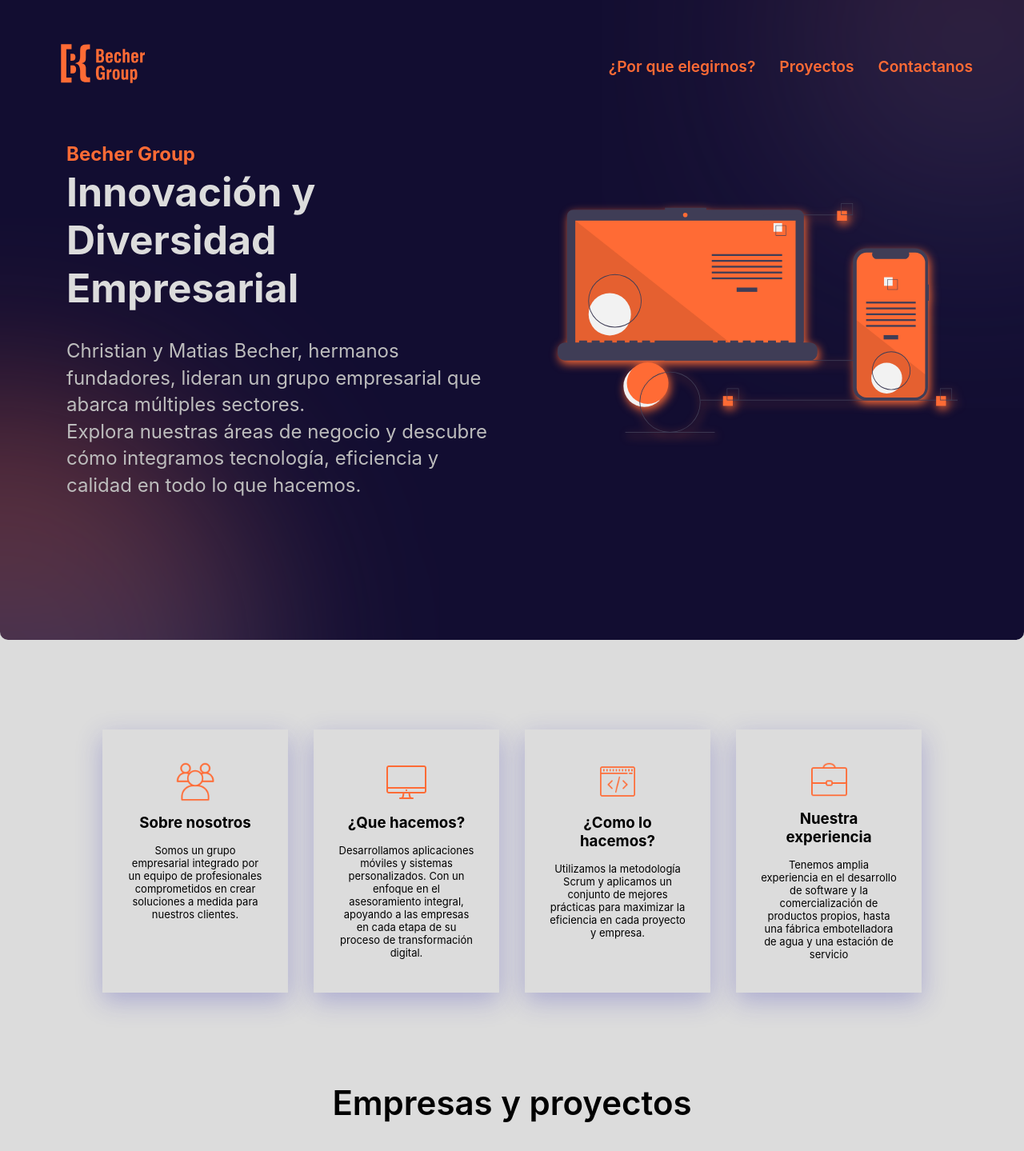
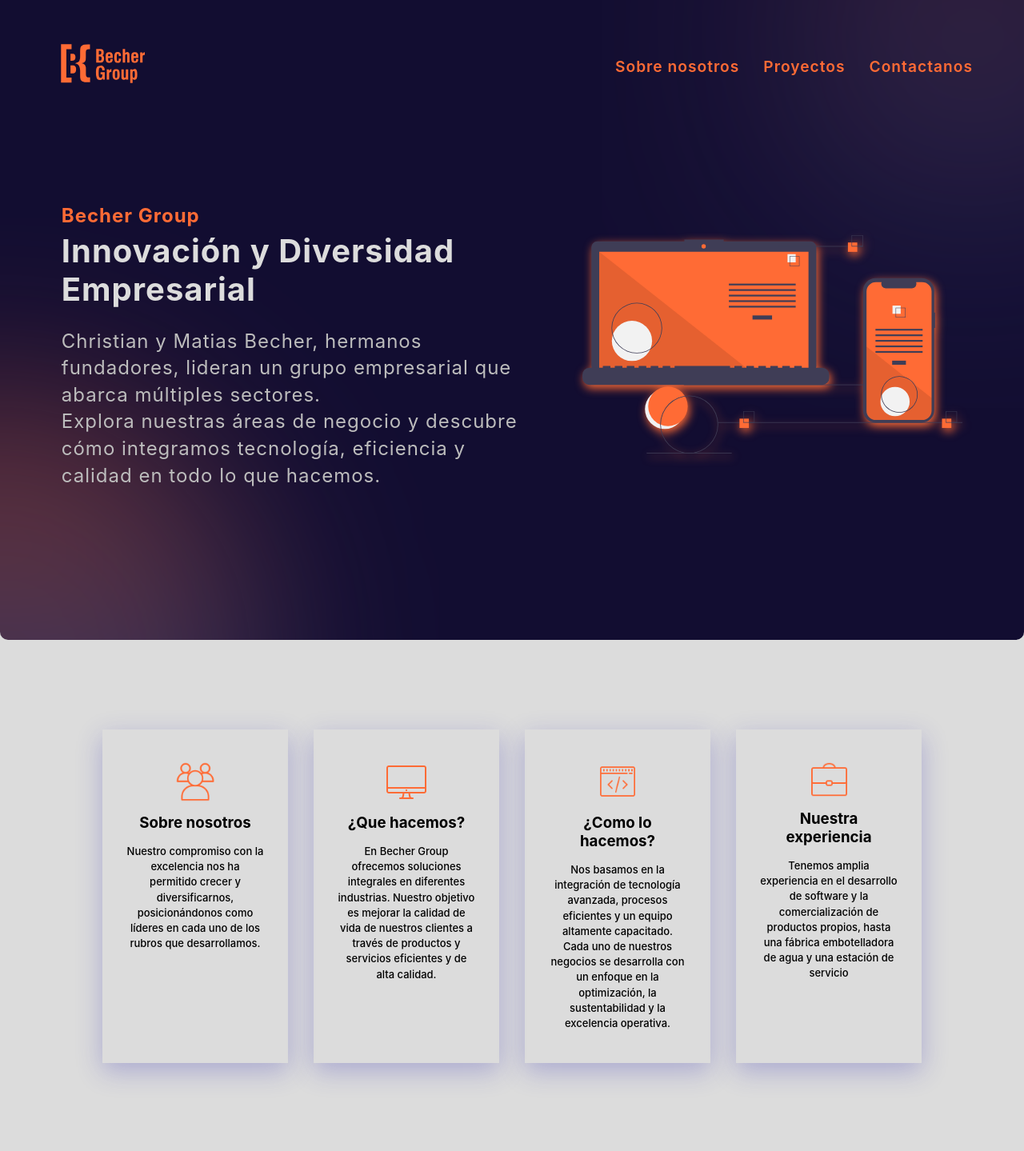
Before and after one commit to MelinaZarateB/Landing-Becher-Group, a React (Vite) app: page / in a window 1280 px wide. Shown: the top 1439 px of the page at 80% size. Built offline with nearby package versions, Linux system fonts and the light colour scheme.

Commit message:
Add finished styles

```diff
--- a/src/components/About/About.css
+++ b/src/components/About/About.css
@@ -1,27 +1,27 @@
-.container-about{
+.container-about {
   padding: 0 8rem;
   padding-top: 5rem;
   padding-bottom: 5rem;
   background-color: #dcdcdc;
   margin-top: 2rem;
 }
-.grid-about{
+.grid-about {
   margin: 0 auto;
   display: grid;
   grid-template-columns: repeat(4, 1fr);
   gap: 2rem;
 }
 @media screen and (width < 1200px) {
-    .grid-about{
+  .grid-about {
     grid-template-columns: repeat(2, 1fr);
   }
 }
 @media screen and (width < 768px) {
-    .grid-about{
+  .grid-about {
     grid-template-columns: 1fr;
   }
 }
-.card-grid{
+.card-grid {
   padding-left: 30px;
   padding-right: 30px;
   padding-bottom: 40px;
@@ -33,9 +33,16 @@
   gap: 15px;
   box-shadow: 0px 10px 30px 0px rgba(59, 55, 181, 0.3);
   visibility: hidden;
+  transition: all 0.2s ease;
 }
-.card-grid p{
+.card-grid p {
   font-size: 13px;
+  line-height: 1.2rem;
+  font-weight: 500;
+}
+.card-grid:hover {
+  background-color: #120d31;
+  color: #dcdcdc;
 }
 .animate {
   -webkit-animation-duration: 2s;
@@ -72,3 +79,13 @@
     transform: translateY(0px) scale(1);
   }
 }
+@media screen and (width <768px) {
+  .container-about {
+    padding: 0 2%;
+  }
+}
+@media screen and (width < 980px) {
+  .container-about {
+    padding: 0 50px;
+  }
+}
--- a/src/components/About/About.jsx
+++ b/src/components/About/About.jsx
@@ -11,27 +11,27 @@
   const show = useNearScreen(elementRef)
 
   return (
-    <section className="container-about">
-      <div className="grid-about" id="about">
+    <section className="container-about" id="about">
+      <div className="grid-about" >
         <div className={`card-grid ${show ? 'animate' : ''}`} ref={elementRef}>
           <img src={imgGroup} style={{ width: "50px" }} alt="" />
           <h3>Sobre nosotros</h3>
           <p>
-          Somos un grupo empresarial integrado por un equipo de profesionales comprometidos en crear soluciones a medida para nuestros clientes.
+          Nuestro compromiso con la excelencia nos ha permitido crecer y diversificarnos, posicionándonos como líderes en cada uno de los rubros que desarrollamos.
           </p>
         </div>
         <div className={`card-grid ${show ? 'animate' : ''}`} ref={elementRef}>
           <img src={imgPC} alt="" />
           <h3>¿Que hacemos?</h3>
-          <p>
-          Desarrollamos aplicaciones móviles y sistemas personalizados. Con un enfoque en el asesoramiento integral, apoyando a las empresas en cada etapa de su proceso de transformación digital.
+          <p >
+          En Becher Group ofrecemos soluciones integrales en diferentes industrias. Nuestro objetivo es mejorar la calidad de vida de nuestros clientes a través de productos y servicios eficientes y de alta calidad.
           </p>
         </div>
         <div className={`card-grid ${show ? 'animate' : ''}`} ref={elementRef}>
           <img src={imgCode} style={{ width: "50px" }} alt="" />
           <h3>¿Como lo hacemos?</h3>
           <p>
-          Utilizamos la metodología Scrum y aplicamos un conjunto de mejores prácticas para maximizar la eficiencia en cada proyecto y empresa.
+          Nos basamos en la integración de tecnología avanzada, procesos eficientes y un equipo altamente capacitado. Cada uno de nuestros negocios se desarrolla con un enfoque en la optimización, la sustentabilidad y la excelencia operativa.
           </p>
         </div>
         <div className={`card-grid ${show ? 'animate' : ''}`} ref={elementRef}>
--- a/src/components/Form/Form.jsx
+++ b/src/components/Form/Form.jsx
@@ -6,8 +6,8 @@
   const elementRef = useRef();
   const show = useNearScreen(elementRef)
   return (
-    <section className="container-form">
-      <div className={`container-child-form  ${show ? 'animate' : ''}`} ref={elementRef} id="contact">
+    <section className="container-form" id="contact">
+      <div className={`container-child-form  ${show ? 'animate' : ''}`} ref={elementRef}>
         <div className="titles-form" >
           <h2>Estamos para ayudarte</h2>
           <h3>Contactanos</h3>
--- a/src/components/HeroSection/HeroSection.css
+++ b/src/components/HeroSection/HeroSection.css
@@ -11,6 +11,7 @@
     justify-content: center;
 }
 .hero-principal{
+    padding-top: 4rem;
     padding-left: 4rem;
     padding-right: 4rem;
     height: auto;
@@ -20,45 +21,84 @@
     justify-content: space-around;
     margin: 0 auto;
     align-items: center;
+    gap: 50px;
 }
 .container-image{
+    max-width: 475px;
     order: 1;
 }
 .container-image img{
-    width: 500px;
+    width: 100%;
     filter: drop-shadow(2px 4px 6px #FF6B35)
 }
 .container-text{
     width: 50%;
     text-align: left;
-    padding-right: 50px;
 }
 .container-text h1{
-    font-size: 50px;
+    font-size: 40px;
     color: #dcdcdc;
     line-height: 1.2;
-
+    letter-spacing: 1px;
 }
 .container-text div{
     /*padding: 10px;*/
 }
-.container-text p{
+.p-hero-section{
     color: #bdbdbd;
     line-height: 1.4;
     font-size: 24px;
-    margin-top: 2rem;
+    margin-top: 1.5rem;
+    letter-spacing: 1px;
 }
+
 .span-hero-section{
-    margin-bottom: 1.5rem;
+    display: block;
     font-size: 24px;
     font-weight: 700;
     line-height: 1.4;
+    letter-spacing: 1px;
+    margin-bottom: 0.2rem;
     color: #FF6B35;
     animation: fadeLeft linear both;
     animation-duration: 2s;
 }
-/* General fadeIn animation */
-/* Animación de fadeIn */
+@media screen and ( width < 1199px) {
+    .p-hero-section {
+        font-size: 21px;
+    }
+    .container-text h1{
+        font-size: 37px;
+    }
+}
+
+@media screen and (width < 972px) {
+    .container-hero{
+        height: auto;
+    }
+    .hero-principal{
+        flex-direction: column;
+        padding-left: 50px;
+        padding-right: 50px;
+        justify-content: center;
+        margin-top: 50px;
+    }
+    .container-text{
+        width: 100%;
+    }
+}
+@media  screen and (width<768px) {
+    .container-text h1{
+        font-size: 25px;
+    }
+    .p-hero-section {
+        font-size: 17px;
+    }
+    .span-hero-section{
+        font-size: 18px;
+    }
+}
+
 .animate {
     -webkit-animation-duration: 2s;
     animation-duration: 2s;
--- a/src/components/HeroSection/HeroSection.jsx
+++ b/src/components/HeroSection/HeroSection.jsx
@@ -3,7 +3,7 @@
 
 const HeroSection = () => {
   return (
-    <section className="container-hero">
+    <section className="container-hero" id="hero">
     <div className="hero-principal">
         <div className="container-image animate">  {/* Aplica fadeIn */}
             <img src={image} alt="" />
@@ -14,7 +14,7 @@
                 <span className="span-hero-section ">Becher Group</span>
               </div>
                 <h1 className="fadeLeft">Innovación y Diversidad Empresarial</h1>
-                <p className="fadeLeft">
+                <p className="fadeLeft p-hero-section">
                 Christian y Matias Becher, hermanos fundadores, lideran un grupo empresarial que abarca múltiples sectores.
                 <br />
                 Explora nuestras áreas de negocio y descubre cómo integramos tecnología, eficiencia y calidad en todo lo que hacemos.
--- a/src/components/NavBar/NavBar.css
+++ b/src/components/NavBar/NavBar.css
@@ -1,4 +1,4 @@
-.container-navbar{
+.container-navbar {
   position: fixed;
   left: 0;
   top: 0;
@@ -6,28 +6,33 @@
   z-index: 22;
   height: auto;
   background-color: transparent;
+}
+@media screen and (width > 978px) {
+  .container-navbar {
     animation: enhance-nav linear 0.2s both;
     -webkit-animation: enhance-nav linear 0.2s both;
     -webkit-timeline: scroll(root);
-    -webkit-rannge: 0 30px;
+    -webkit-range: 0 30px;
     animation-timeline: scroll(root);
     animation-range: 0 30px;
   }
+}
 @keyframes enhance-nav {
-    to{
+  to {
     background-color: rgba(18, 13, 49);
     /* backdrop-filter: blur(5px);*/
     height: 100px;
   }
 }
-@-webkit-keyframes enhance-nav{
-    to{
+@-webkit-keyframes enhance-nav {
+  to {
     background-color: rgba(18, 13, 49);
     /* backdrop-filter: blur(5px);*/
     height: 150px;
   }
 }
-.hero-navbar-scrolled{
+
+.hero-navbar-scrolled {
   width: 100%;
   height: 100px;
   padding-right: 4rem;
@@ -42,11 +47,22 @@
   font-weight: 500;
   font-size: 1.1rem;
   box-shadow: 0 6px 12px rgba(0, 0, 0, 0.2);
-    .container-logo img{
+  background-color: #120d31;
+  .container-logo img {
     width: 100px;
   }
 }
-.hero-navbar{
+.active-mobile{
+    background-color: #120d31;
+    width: 100%;
+    height: auto;
+}
+@media screen and (width > 978px) {
+    .active-mobile{
+        background-color: transparent;
+    }
+}
+.hero-navbar {
   width: 100%;
   height: 165px;
   padding-right: 4rem;
@@ -61,7 +77,6 @@
   font-weight: 500;
   font-size: 1.2rem;
   transition: all 0.2s;
-
 }
 .container-logo img {
   width: 130px; /* Ajusta el tamaño del contenedor */
@@ -69,22 +84,69 @@
   height: auto; /* Mantiene la proporción de la imagen */
   object-fit: contain; /* Asegura que la imagen se ajuste correctamente dentro del contenedor */
   padding: 0;
-    transition: all .2s;
+  transition: all 0.2s;
+  cursor: pointer;
 }
-
-.container-links-navbar{
+.bars-menu {
+  display: none;
+}
+.container-links-navbar ul {
   display: flex;
-    gap: 30px
+  gap: 30px;
 }
-.container-links-navbar span{
+.container-links-navbar li {
   cursor: pointer;
-    color: #FF6B35;
+  color: #ff6b35;
+  letter-spacing: 1px;
   font-weight: 600;
   transition: all 0.2s ease;
 }
-.container-links-navbar span:hover{
+.container-links-navbar li:hover {
   color: #dcdcdc;
   filter: drop-shadow(3px 3px 4px rgba(243, 236, 236, 0.3));
-
-
 }
+@media screen and (width < 978px) {
+  .bars-menu {
+    display: block;
+  }
+  .hero-navbar {
+    height: 100px;
+    padding-right: 2rem;
+    padding-left: 2rem;
+  }
+  .container-logo img {
+    width: 100px;
+  }
+  .container-links-navbar {
+    height: 0px;
+    position: absolute;
+    top: 80px;
+    left: 0;
+    right: 0;
+    width: 100vw;
+    overflow: hidden;
+    transition: all 0.2s ease;
+  }
+  .container-links-navbar.active {
+    height: 200px;
+    display: flex;
+    justify-content: center;
+    background-color: #120d31;
+    padding-top: 1.2rem;
+  }
+  .container-links-navbar.active ~ .hero-navbar {
+    background-color: #120d31;
+  }
+  .container-links-navbar ul {
+    display: block;
+    width: fit-content;
+    text-align: center;
+    transition: 0.2s ease;
+    opacity: 0;
+  }
+  .container-links-navbar.active ul {
+    display: flex;
+    flex-direction: column;
+    opacity: 1;
+  }
+}
--- a/src/components/NavBar/NavBar.jsx
+++ b/src/components/NavBar/NavBar.jsx
@@ -1,37 +1,77 @@
 import "./NavBar.css";
 import logo from "./../../assets/ISOTIPO_BECHERGROUP.svg";
-import { useState, useEffect } from 'react';
+import { useState, useEffect } from "react";
+import imgMenu from "./../../assets/menu_24dp_5F6368_FILL0_wght400_GRAD0_opsz24.svg";
 
 const NavBar = () => {
   const [isScrolled, setIsScrolled] = useState(false);
+  const [showNavMobile, setShowNavMobile] = useState(false);
+
+  const showNavBar = () => {
+    if (!showNavMobile) setShowNavMobile(true);
+    else {
+      setShowNavMobile(false);
+    }
+  };
+
+  function scrollTo(component) {
+    if (component === "about") {
+      const aboutElement = document.getElementById("about");
+      if (aboutElement) {
+        aboutElement.scrollIntoView({ behavior: "smooth" });
+      }
+    } else if (component === "projects") {
+      const projectElement = document.getElementById("projects");
+      if (projectElement) {
+        projectElement.scrollIntoView({ behavior: "smooth" });
+      }
+    } else if (component === "hero") {
+      const heroElement = document.getElementById("hero");
+      if (heroElement) {
+        heroElement.scrollIntoView({ behavior: "smooth" });
+      }
+    } else {
+      const contactElement = document.getElementById("contact");
+      if (contactElement) {
+        contactElement.scrollIntoView({ behavior: "smooth" });
+      }
+    }
+  }
 
   useEffect(() => {
     const handleScroll = () => {
-      if (window.scrollY > 20) {
+      if (window.scrollY > 30) {
         setIsScrolled(true);
       } else {
         setIsScrolled(false);
       }
     };
 
-    window.addEventListener('scroll', handleScroll);
+    window.addEventListener("scroll", handleScroll);
 
     return () => {
-      window.removeEventListener('scroll', handleScroll);
+      window.removeEventListener("scroll", handleScroll);
     };
   }, []);
 
   return (
     <section className="container-navbar">
-      <div className={isScrolled ? 'hero-navbar-scrolled' : "hero-navbar"}>
-        <div className="container-logo">
+      <div className={showNavMobile ? 'active-mobile' : ''}>
+      <div className={isScrolled ? "hero-navbar-scrolled" : "hero-navbar"}>
+        <div className="container-logo" onClick={() => scrollTo("hero")}>
           <img src={logo} alt="" />
         </div>
-        <div className="container-links-navbar">
-          <span>¿Por que elegirnos?</span>
-          <span>Proyectos</span>
-          <span>Contactanos</span>
+        <div className="bars-menu" onClick={showNavBar}>
+          <img src={imgMenu} alt="" />
         </div>
+        <div className={`container-links-navbar ${showNavMobile ? 'active' : ''}`}>
+          <ul>
+            <li onClick={() => scrollTo("about")}>Sobre nosotros</li>
+            <li onClick={() => scrollTo("projects")}>Proyectos</li>
+            <li onClick={() => scrollTo("contact")}>Contactanos</li>
+          </ul>
+        </div>
+      </div>
       </div>
     </section>
   );
```
Also changed, not shown: src/components/Form/Form.css (+10 -4 lines), src/components/Projects/Projects.css (+11 -0 lines), src/components/Projects/Projects.jsx (+8 -6 lines), src/assets/menu_24dp_5F6368_FILL0_wght400_GRAD0_opsz24.svg (added). Lines whose indentation alone changed are shown as unchanged.
